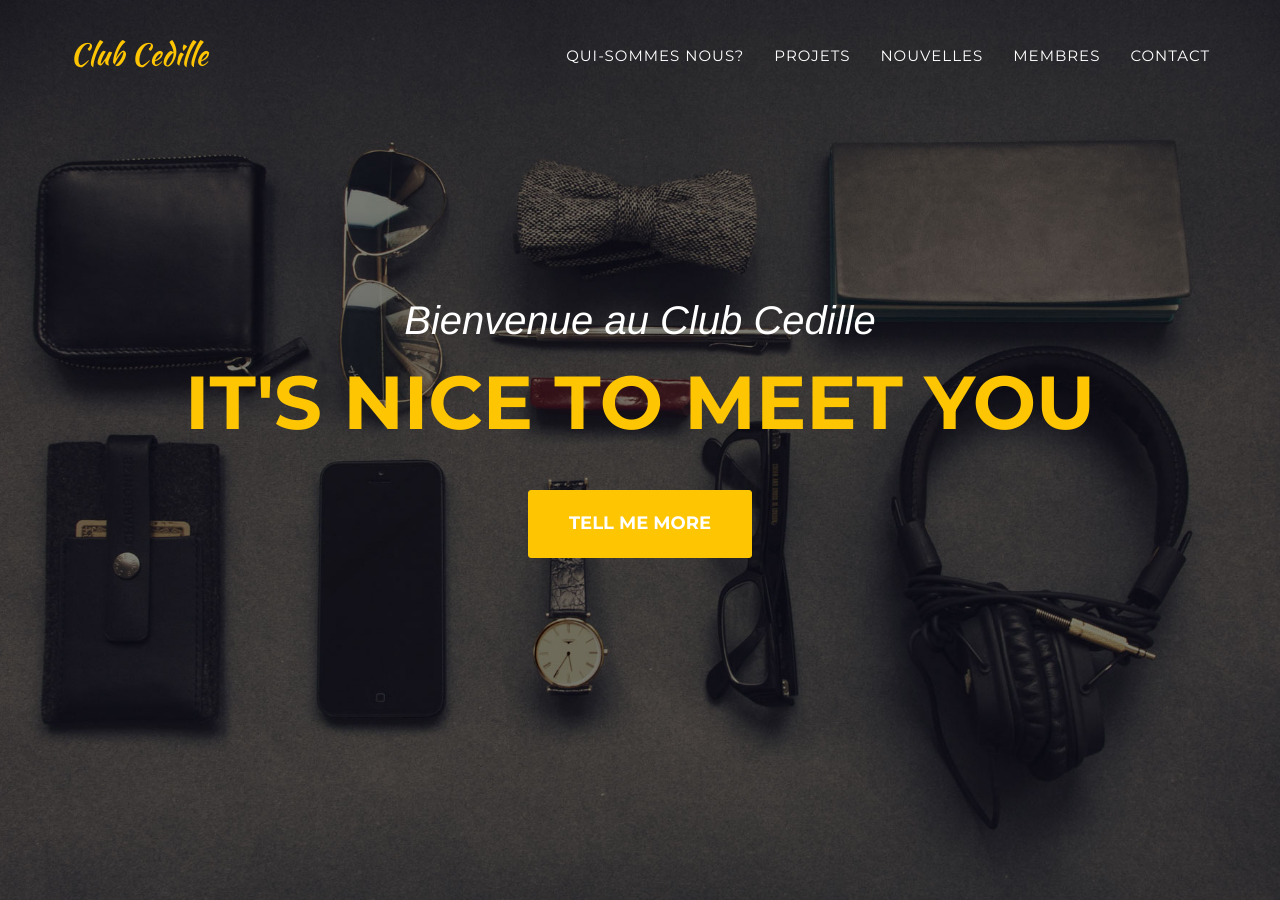
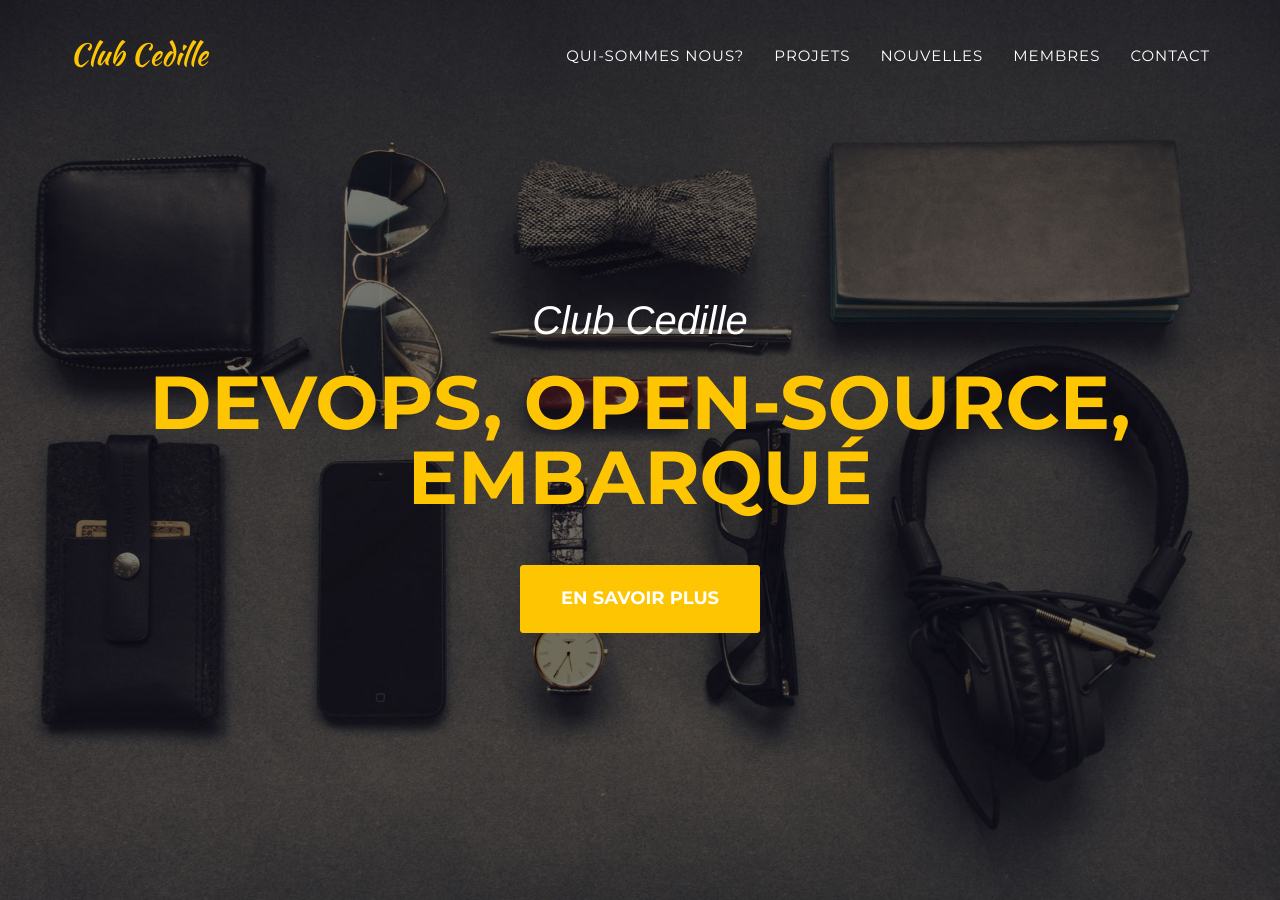
Before and after one commit to ClubCedille/clubcedille.github.io, a Jekyll site: the page built from index.html, in a window 1280 px wide and 900 px high. Built offline with Jekyll 4.4.1, drawn with Linux system fonts in a browser that asks for light colours; some web fonts are replaced.

Commit message:
Add multilang for Header

```diff
--- a/_config.yml
+++ b/_config.yml
@@ -5,12 +5,6 @@ title: Club Cedille
 email: clubcedille@gmail.com
 description: "Club Cedille Description"
 avatar: https://avatars3.githubusercontent.com/u/6483038
-
-# Splash page settings
-lead:
-  intro: Bienvenue au Club Cedille
-  head: It's nice to meet you
-  more: Tell me more
 
 # Resource types
 collections:
--- /dev/null
+++ b/_data/fr/home.yml
@@ -0,0 +1,3 @@
+intro: Club Cedille
+head: DevOps, Open-Source, Embarqué
+more: En savoir plus
--- a/_includes/header.html
+++ b/_includes/header.html
@@ -3,9 +3,9 @@
     <header>
         <div class="container">
             <div class="intro-text">
-                <div class="intro-lead-in">{{ site.lead.intro }}</div>
-                <div class="intro-heading">{{ site.lead.head }}</div>
-                <a href="#about" class="page-scroll btn btn-xl">{{ site.lead.more }}</a>
+                <div class="intro-lead-in">{{ site.data.[page.lang].home.intro }}</div>
+                <div class="intro-heading">{{ site.data.[page.lang].home.head }}</div>
+                <a href="#about" class="page-scroll btn btn-xl">{{ site.data.[page.lang].home.more }}</a>
             </div>
         </div>
     </header>
```
